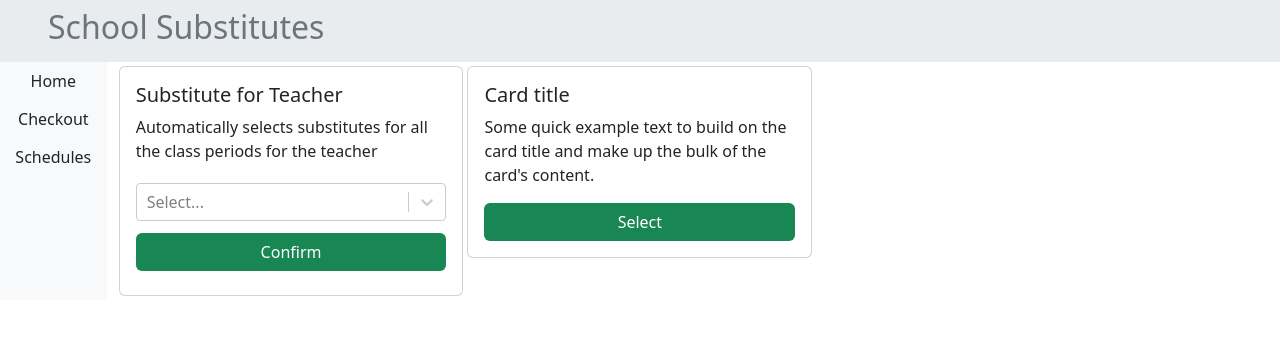
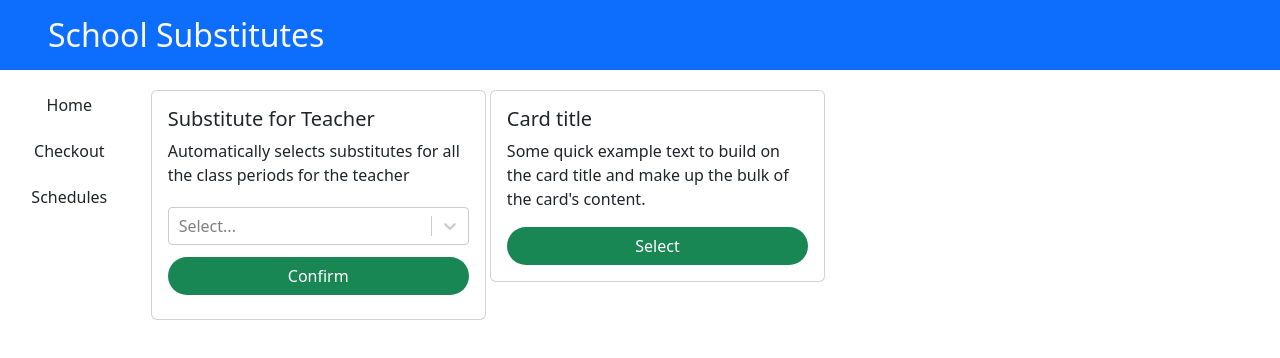
Before and after one commit to KevinZhang2135/School-Attendance, a React (Create React App) app in the folder flask_react/: page / in a window 1280 px wide. Shown: the top 358 px of the page. Built offline with nearby package versions, Linux system fonts and the light colour scheme.

Commit message:
Bootstrap Class Simplification

```diff
--- a/flask_react/src/App.js
+++ b/flask_react/src/App.js
@@ -96,7 +96,6 @@ export default class App extends Component {
 
         teacherClasses.forEach((classPeriod) => {
             const period = classPeriod[9];
-            console.log(period);
             for (let sub of this.state.csv) {
                 // sub's name is not teacher's name
                 // sub's period is not the teacher's period
@@ -153,12 +152,12 @@ export default class App extends Component {
     };
 
     render = () => {
-        console.log(this.state.checkout);
         return (
             <React.Fragment>
                 {(this.state.anchor === null ||
                     this.state.anchor === "home") && (
                     <Home
+                        anchor={this.state.anchor}
                         refresh={this.handleAnchorChange}
                         addSubsForTeacher={this.addSubsForTeacher}
                         teacherOptions={this.state.teacherOptions}
@@ -167,21 +166,23 @@ export default class App extends Component {
 
                 {this.state.anchor === "checkout" && (
                     <Checkout
+                        anchor={this.state.anchor}
+                        refresh={this.handleAnchorChange}
                         substitutes={this.state.checkout}
                         handleDelete={this.handleDelete}
                         onPeriodChange={this.handlePeriodChange}
                         confirmSubstitute={this.confirmSubstitute}
-                        refresh={this.handleAnchorChange}
                     />
                 )}
 
                 {this.state.anchor === "schedules" && (
                     <Schedule
+                        anchor={this.state.anchor}
+                        refresh={this.handleAnchorChange}
                         csv={this.state.csv}
                         csvHeader={this.state.csvHeader}
                         subOptions={this.state.subOptions}
                         addSubstitute={this.addSubstitute}
-                        refresh={this.handleAnchorChange}
                     />
                 )}
             </React.Fragment>
--- a/flask_react/src/components/checkout.jsx
+++ b/flask_react/src/components/checkout.jsx
@@ -5,12 +5,20 @@ import NavTabs from "./navtabs";
 
 export default class Checkout extends Component {
     render = () => {
-        const { substitutes, handleDelete, onPeriodChange, confirmSubstitute, refresh } = this.props;
+        const {
+            anchor,
+            refresh,
+            substitutes,
+            handleDelete,
+            onPeriodChange,
+            confirmSubstitute,
+        } = this.props;
+
         return (
             <React.Fragment>
                 <NavBar />
                 <main className="container-fluid p-0 m-0 row">
-                    <NavTabs refresh={refresh} />
+                    <NavTabs anchor={anchor} refresh={refresh} />
                     <CheckoutTable
                         substitutes={substitutes}
                         handleDelete={handleDelete}
--- a/flask_react/src/components/checkoutRow.jsx
+++ b/flask_react/src/components/checkoutRow.jsx
@@ -50,7 +50,7 @@ export default class CheckoutRow extends Component {
 
                 <div className="mt-1 mb-1 col-2">
                     <button
-                        className="btn bg-success text-white container-fluid"
+                        className="btn bg-success text-white container-fluid rounded-pill"
                         type="submit"
                         onClick={() => onSubmit(substitute.id)}
                     >
@@ -60,7 +60,7 @@ export default class CheckoutRow extends Component {
 
                 <div className="mt-1 mb-1 col-2">
                     <button
-                        className="btn bg-danger text-white container-fluid"
+                        className="btn bg-danger text-white container-fluid rounded-pill"
                         onClick={() => handleDelete(substitute.id)}
                     >
                         Cancel
--- a/flask_react/src/components/home.jsx
+++ b/flask_react/src/components/home.jsx
@@ -5,7 +5,7 @@ import SelectionButtons from "./selectionButtons";
 
 export default class Home extends Component {
     render = () => {
-        let { refresh, addSubsForTeacher, teacherOptions } = this.props;
+        let { anchor, refresh, addSubsForTeacher, teacherOptions } = this.props;
         teacherOptions = teacherOptions.map((teacherName) => {
             return { value: teacherName, label: teacherName }; // maps as value-label pairs
         });
@@ -14,7 +14,7 @@ export default class Home extends Component {
             <React.Fragment>
                 <NavBar />
                 <main className="container-fluid p-0 m-0 row">
-                    <NavTabs refresh={refresh} />
+                    <NavTabs anchor={anchor} refresh={refresh} />
                     <SelectionButtons
                         addSubsForTeacher={addSubsForTeacher}
                         teacherOptions={teacherOptions}
--- a/flask_react/src/components/navbar.jsx
+++ b/flask_react/src/components/navbar.jsx
@@ -3,8 +3,8 @@ import React, { Component } from "react";
 export default class NavBar extends Component {
     render = () => {
         return (
-            <nav className="navbar navbar-light bg-body-secondary">
-                <h1 className="fs-2 ps-5 text-secondary">School Substitutes</h1>
+            <nav className="navbar navbar-dark bg-primary mb-3">
+                <h1 className="fs-2 ps-5 pt-2 text-light">School Substitutes</h1>
             </nav>
         );
     };
--- a/flask_react/src/components/navtabs.jsx
+++ b/flask_react/src/components/navtabs.jsx
@@ -2,16 +2,20 @@ import React, { Component } from "react";
 
 export default class NavTabs extends Component {
     render = () => {
-        const { refresh } = this.props;
+        const { anchor, refresh } = this.props;
+
+        let selected = "btn btn-primary container-fluid mb-2 rounded-pill";
+        let unselected = "btn container-fluid mb-2 rounded-pill";
+
         return (
-            <div className="bg-body-tertiary p-0 col-1">
-                <a href="./index.html#home" onClick={() => refresh("home")} className="btn container-fluid rounded-0">
+            <div className="container-fluid p-0 col-1 mx-3">
+                <a className={anchor === "home" ? selected: unselected} href="./index.html#home" onClick={() => refresh("home")} >
                     Home
                 </a>
-                <a href="./index.html#checkout" onClick={() => refresh("checkout")} className="btn container-fluid rounded-0">
+                <a className={anchor === "checkout" ? selected: unselected} href="./index.html#checkout" onClick={() => refresh("checkout")}>
                     Checkout
                 </a>
-                <a href="./index.html#schedules" onClick={() => refresh("schedules")} className="btn container-fluid rounded-0">
+                <a className={anchor === "schedules" ? selected: unselected} href="./index.html#schedules" onClick={() => refresh("schedules")}>
                     Schedules
                 </a>
             </div>
--- a/flask_react/src/components/schedule.jsx
+++ b/flask_react/src/components/schedule.jsx
@@ -5,12 +5,12 @@ import ScheduleTable from "./scheduleTable";
 
 export default class Schedule extends Component {
     render = () => {
-        const { csv, csvHeader, subOptions, addSubstitute, refresh } = this.props;
+        const { anchor, refresh, csv, csvHeader, subOptions, addSubstitute } = this.props;
         return (
             <React.Fragment>
                 <NavBar />
                 <main className="container-fluid p-0 m-0 row">
-                    <NavTabs refresh={refresh} />
+                    <NavTabs anchor={anchor} refresh={refresh} />
                     <ScheduleTable
                         csv={csv}
                         csvHeader={csvHeader}
--- a/flask_react/src/components/scheduleHeader.jsx
+++ b/flask_react/src/components/scheduleHeader.jsx
@@ -10,7 +10,7 @@ export default class ScheduleHeader extends Component {
             <div className={style}>
                 {data.map((item, index) => (
                     <span
-                        className="align-middle text-start mt-2 mb-2 col-1"
+                        className="align-middle text-start my-2 col-1"
                         key={item + index}
                     >
                         {item}
--- a/flask_react/src/components/scheduleTable.jsx
+++ b/flask_react/src/components/scheduleTable.jsx
@@ -8,7 +8,7 @@ export default class ScheduleTable extends Component {
         return (
             <React.Fragment>
                 <div
-                    className="spinner-border text-primary m-2 me-0 ms-0"
+                    className="spinner-border text-primary my-2 mx-0"
                     role="status"
                 />
                 <span>Loading...</span>
--- a/flask_react/src/components/selectionButtons.jsx
+++ b/flask_react/src/components/selectionButtons.jsx
@@ -10,9 +10,9 @@ export default class SelectionButtons extends Component {
     addButton = () => {
         // adds confirm button into row
         return (
-            <div className="mt-2 mb-2">
+            <div className="my-2">
                 <button
-                    className="btn bg-success text-white container-fluid"
+                    className="btn bg-success text-white container-fluid rounded-pill"
                     onClick={() => {
                         this.addSubsForTeacher();
                     }}
@@ -71,7 +71,7 @@ export default class SelectionButtons extends Component {
         return (
             <div className="col">
                 <div
-                    className="card mt-1 mb-1 me-1 p-3 float-start"
+                    className="card my-1 me-1 p-3 float-start"
                     style={{ width: "30%" }}
                 >
                     <h5 className="card-title">Substitute for Teacher</h5>
@@ -85,7 +85,7 @@ export default class SelectionButtons extends Component {
                 </div>
 
                 <div
-                    className="card mt-1 mb-1 me-1 p-3 float-start"
+                    className="card my-1 me-1 p-3 float-start"
                     style={{ width: "30%" }}
                 >
                     <h5 className="card-title">Card title</h5>
@@ -93,7 +93,7 @@ export default class SelectionButtons extends Component {
                         Some quick example text to build on the card title and
                         make up the bulk of the card's content.
                     </p>
-                    <button className="btn bg-success text-white">
+                    <button className="btn bg-success text-white rounded-pill">
                         Select
                     </button>
                 </div>
```
Also changed, not shown: flask_react/src/components/checkoutTable.jsx (+6 -5 lines), flask_react/src/components/scheduleRow.jsx (+4 -4 lines).
